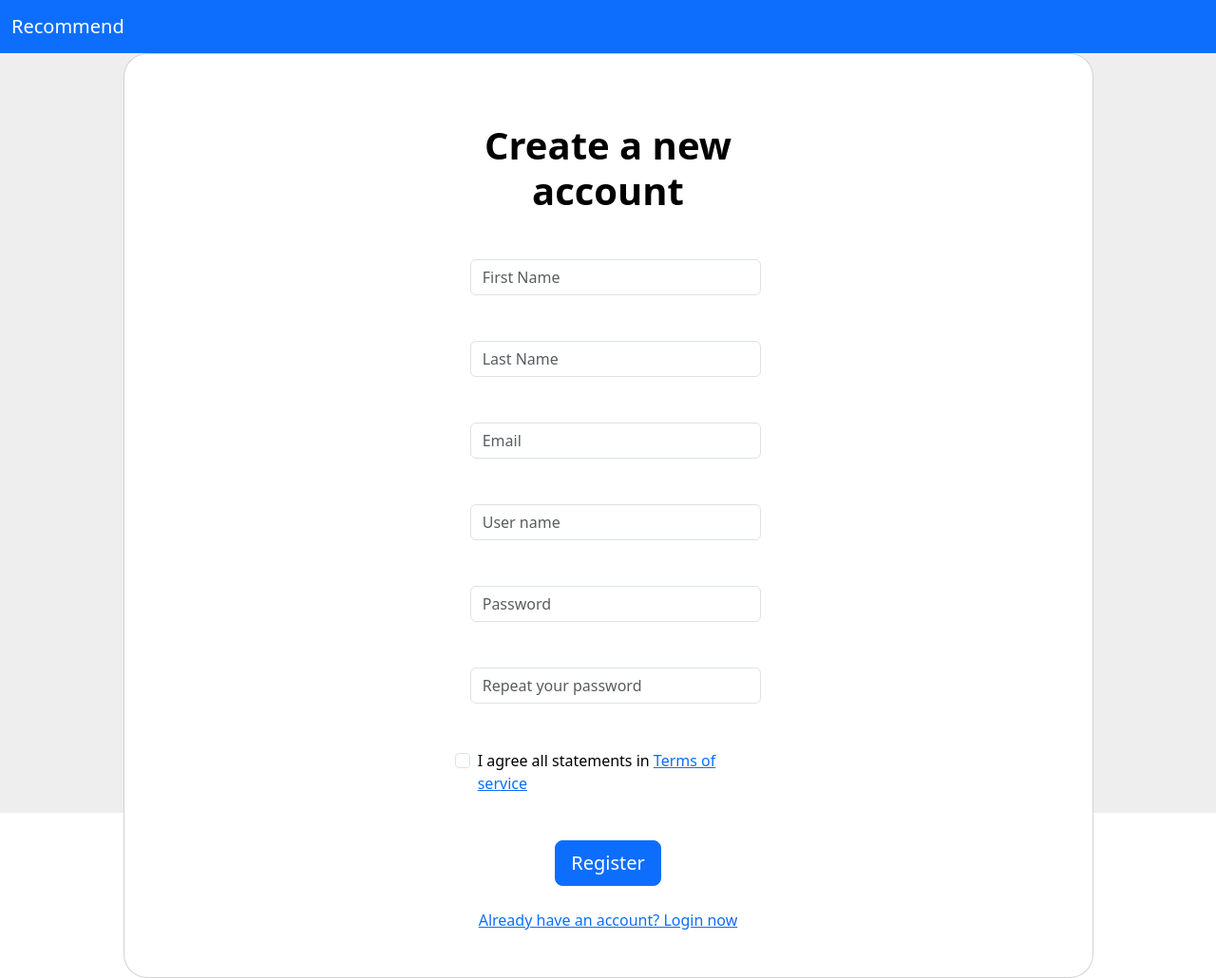
After one commit to praveen-ilangovan/recommend-app, a FastAPI app: template recommend_app/ui/templates/register.html in a window 1280 px wide. The commit adds this page. Shown: the whole page at 95% size. Run offline with FastAPI, Linux system fonts and the light colour scheme; the template is opened without the code that fills it, so the values that code supplies are empty; parts of the project's set-up code (start-up, migrations or seed data) failed here and were passed over.

Commit message:
Added a register page. Can access via /users/new route

```diff
--- a/recommend_app/ui/__init__.py
+++ b/recommend_app/ui/__init__.py
@@ -44,4 +44,5 @@ def show_page(
         name (str): Name of the html file to load. Eg: health.html
         context (dict): Contextual information for the html page
     """
+    context = context or {}
     return __TEMPLATES.TemplateResponse(request=request, name=name, context=context)
--- /dev/null
+++ b/recommend_app/ui/static/js/recommend.js
@@ -0,0 +1,47 @@
+// Register JS
+const registerForm = document.getElementById("registerForm");
+if (registerForm) {
+  registerForm.addEventListener("submit", async function (event) {
+    event.preventDefault();
+
+    const form = event.target;
+    const formData = new FormData(form);
+    const data = Object.fromEntries(formData.entries());
+
+    if (data.password !== data.repeatPassword) {
+      alert("Passwords do not match");
+      return;
+    }
+
+    const payload = {
+      email_address: data.emailAddress,
+      first_name: data.firstName,
+      last_name: data.lastName,
+      user_name: data.userName,
+      password: data.password,
+    };
+
+    console.log(payload);
+
+    try {
+      const response = await fetch("/users", {
+        method: "POST",
+        headers: {
+          "Content-Type": "application/json",
+        },
+        body: JSON.stringify(payload),
+      });
+
+      if (response.ok) {
+        window.location.href = "/health";
+      } else {
+        // Handle error
+        const errorData = await response.json();
+        alert(`Error: ${errorData.message}`);
+      }
+    } catch (error) {
+      console.error("Error:", error);
+      alert("An error occurred. Please try again.");
+    }
+  });
+}
--- a/recommend_app/ui/templates/layout.html
+++ b/recommend_app/ui/templates/layout.html
@@ -19,5 +19,9 @@
       integrity="sha384-YvpcrYf0tY3lHB60NNkmXc5s9fDVZLESaAA55NDzOxhy9GkcIdslK1eN7N6jIeHz"
       crossorigin="anonymous"
     ></script>
+    <script
+      src="{{ url_for('static', path='js/recommend.js') }}"
+      defer
+    ></script>
   </body>
 </html>
--- a/recommend_app/ui/templates/navbar.html
+++ b/recommend_app/ui/templates/navbar.html
@@ -1,5 +1,5 @@
 <!-- As a link -->
-<nav class="navbar bg-body-tertiary">
+<nav class="navbar navbar-dark bg-primary">
   <div class="container-fluid">
     <a class="navbar-brand" href="#">Recommend</a>
   </div>
--- /dev/null
+++ b/recommend_app/ui/templates/register.html
@@ -0,0 +1,161 @@
+{% include 'layout.html' %}
+
+<section class="vh-100" style="background-color: #eee">
+  <div class="container h-100">
+    <div class="row d-flex justify-content-center align-items-center h-100">
+      <div class="col-lg-12 col-xl-11">
+        <div class="card text-black" style="border-radius: 25px">
+          <div class="card-body p-md-5">
+            <div class="row justify-content-center">
+              <div class="col-md-10 col-lg-6 col-xl-5 order-2 order-lg-1">
+                <p class="text-center h1 fw-bold mb-5 mx-1 mx-md-4 mt-4">
+                  Create a new account
+                </p>
+
+                <form class="mx-1 mx-md-4" id="registerForm">
+                  <div class="d-flex flex-row align-items-center mb-4">
+                    <i class="fas fa-user fa-lg me-3 fa-fw"></i>
+                    <div
+                      data-mdb-input-init
+                      class="form-outline flex-fill mb-0"
+                    >
+                      <input
+                        type="text"
+                        id="firstName"
+                        class="form-control"
+                        name="firstName"
+                        placeholder="First Name"
+                        required
+                      />
+                      <label class="form-label" for="firstName"></label>
+                    </div>
+                  </div>
+
+                  <div class="d-flex flex-row align-items-center mb-4">
+                    <i class="fas fa-user fa-lg me-3 fa-fw"></i>
+                    <div
+                      data-mdb-input-init
+                      class="form-outline flex-fill mb-0"
+                    >
+                      <input
+                        type="text"
+                        id="lastName"
+                        name="lastName"
+                        class="form-control"
+                        placeholder="Last Name"
+                        required
+                      />
+                      <label class="form-label" for="lastName"></label>
+                    </div>
+                  </div>
+
+                  <div class="d-flex flex-row align-items-center mb-4">
+                    <i class="fas fa-envelope fa-lg me-3 fa-fw"></i>
+                    <div
+                      data-mdb-input-init
+                      class="form-outline flex-fill mb-0"
+                    >
+                      <input
+                        type="email"
+                        id="emailAddress"
+                        name="emailAddress"
+                        class="form-control"
+                        placeholder="Email"
+                        required
+                      />
+                      <label class="form-label" for="emailAddress"></label>
+                    </div>
+                  </div>
+
+                  <div class="d-flex flex-row align-items-center mb-4">
+                    <i class="fas fa-envelope fa-lg me-3 fa-fw"></i>
+                    <div
+                      data-mdb-input-init
+                      class="form-outline flex-fill mb-0"
+                    >
+                      <input
+                        type="text"
+                        id="userName"
+                        name="userName"
+                        class="form-control"
+                        placeholder="User name"
+                        required
+                      />
+                      <label class="form-label" for="userName"></label>
+                    </div>
+                  </div>
+
+                  <div class="d-flex flex-row align-items-center mb-4">
+                    <i class="fas fa-lock fa-lg me-3 fa-fw"></i>
+                    <div
+                      data-mdb-input-init
+                      class="form-outline flex-fill mb-0"
+                    >
+                      <input
+                        type="password"
+                        id="password"
+                        name="password"
+                        class="form-control"
+                        placeholder="Password"
+                        required
+                      />
+                      <label class="form-label" for="password"></label>
+                    </div>
+                  </div>
+
+                  <div class="d-flex flex-row align-items-center mb-4">
+                    <i class="fas fa-key fa-lg me-3 fa-fw"></i>
+                    <div
+                      data-mdb-input-init
+                      class="form-outline flex-fill mb-0"
+                    >
+                      <input
+                        type="password"
+                        id="repeatPassword"
+                        name="repeatPassword"
+                        class="form-control"
+                        placeholder="Repeat your password"
+                        required
+                      />
+                      <label class="form-label" for="repeatPassword"></label>
+                    </div>
+                  </div>
+
+                  <div class="form-check d-flex justify-content-center mb-5">
+                    <input
+                      class="form-check-input me-2"
+                      type="checkbox"
+                      value=""
+                      id="form2Example3c"
+                      required
+                    />
+                    <label class="form-check-label" for="form2Example3">
+                      I agree all statements in
+                      <a href="#!">Terms of service</a>
+                    </label>
+                  </div>
+
+                  <div class="d-flex justify-content-center mx-4 mb-3 mb-lg-4">
+                    <button
+                      type="submit"
+                      data-mdb-button-init
+                      data-mdb-ripple-init
+                      class="btn btn-primary btn-lg"
+                    >
+                      Register
+                    </button>
+                  </div>
+
+                  <!-- Login buttons -->
+                  <div class="text-center">
+                    <a href="login-page">Already have an account? Login now</a>
+                  </div>
+                </form>
+              </div>
+            </div>
+          </div>
+        </div>
+      </div>
+    </div>
+  </div>
+</section>
```
Also changed, not shown: recommend_app/api/routers/users.py (+10 -1 lines).
